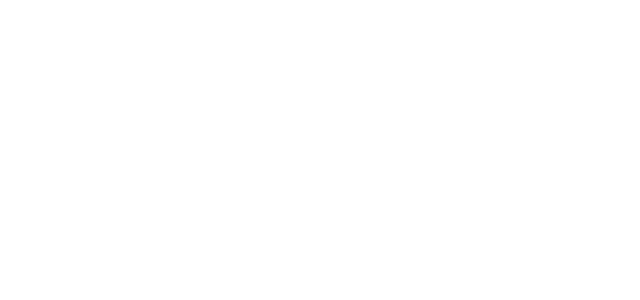
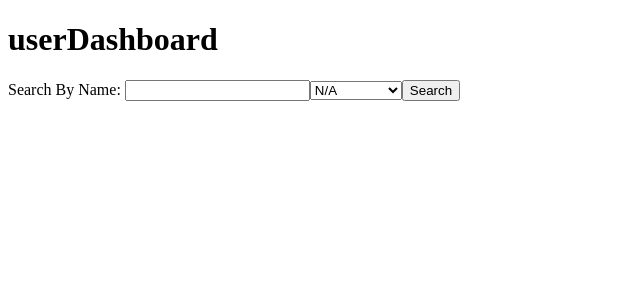
Before and after one commit to TeamSix-ORG/greenfield-project, a React app: page /userdashboard in a window 1280 px wide. Shown: the top 300 px of the page, without its empty margins (0-640 px from the left). Built offline with nearby package versions, Linux system fonts and the light colour scheme; the HTML template or start-up script is replaced by a standard one.

Commit message:
finished basic search method

```diff
--- /dev/null
+++ b/react-client/src/components/userDashboard/eventsList.jsx
@@ -0,0 +1,13 @@
+import React, { Component } from 'react';
+
+class EventsList extends Component {
+    render() {
+        return (
+            <div>
+
+            </div>
+        );
+    }
+}
+
+export default EventsList;
--- /dev/null
+++ b/react-client/src/components/userDashboard/search.jsx
@@ -0,0 +1,72 @@
+import React, { Component } from 'react';
+import $ from 'jquery'
+
+class Search extends Component {
+    constructor(props) {
+        super(props)
+        this.state = {
+            searchInput: "",
+            category: "",
+            filttredEvents: []
+          };
+    }
+
+    // Hndelse the change of state in the input and the options boxes
+  searchIpuntChangeHandler(e) {
+    this.setState({
+      [e.target.name]: e.target.value
+    });
+  }
+  // Submits a ajax request to the server and fetches the data brings back the matched data
+  submitSearchHandler(e) {
+    e.preventDefault();
+    var searchComp = {};
+    searchComp.searchInput = this.state.searchInput;
+    searchComp.category = this.state.category;
+
+    $.ajax({
+      url: "/events",
+      method: "GET",
+      data: searchComp,
+      success: data => {
+        this.updateState(this.state.filttredEvents, data);
+      },
+      error: err => console.log("Error in get request search", err)
+    });
+  }
+  //Updating state of the filttered array
+  updateState(target, data) {
+    this.setState({
+      target: data
+    });
+  }
+    render() {
+        return (
+            <div>
+        <form onSubmit={this.submitSearchHandler.bind(this)}>
+            <label htmlFor="search">Search By Name: </label>
+          <input
+            type="search"
+            name="searchInput"
+            id="searchInput"
+            onChange={this.searchIpuntChangeHandler.bind(this)}
+            value={this.state.searchInput}
+          />
+          <select
+            name="category"
+            value={this.state.category}
+            onChange={this.searchIpuntChangeHandler.bind(this)}
+          >
+            <option value="N/A">N/A</option>
+            <option value="edu">Educational</option>
+            <option value="fun">Fun</option>
+            <option value="sports">Sports</option>
+          </select>
+          <button type="submit">Search</button>
+        </form>
+        </div>
+        );
+    }
+}
+
+export default Search;
--- /dev/null
+++ b/react-client/src/components/userDashboard/userDashboard.jsx
@@ -0,0 +1,20 @@
+import React, { Component } from 'react';
+import Search from './search.jsx';
+import EventsList from './eventsList.jsx'
+
+class UserDashboard extends Component {
+    render() {
+        return (
+            <div>
+                <h1>userDashboard</h1>
+                <Search />
+                <EventsList />
+                <div>
+                    {/* user profile properties */}
+                </div>
+            </div>
+        );
+    }
+}
+
+export default UserDashboard;
--- a/react-client/src/index.jsx
+++ b/react-client/src/index.jsx
@@ -6,6 +6,7 @@
 import Create_user from './components/signup-user.jsx';
 import Create_organizer from './components/signup-organizer.jsx';
 import Login from './components/login.jsx';
+import UserDashboard from './components/userDashboard/userDashboard.jsx'
 
 class App extends React.Component {
 	constructor(props) {
@@ -22,6 +23,7 @@
 						<Route path="/signupuser" component={Create_user} />
 						<Route path="/signuporganizer" component={Create_organizer} />
 						<Route path="/login" component={Login} />
+						<Route path="/userdashboard" component={UserDashboard} />
 					</Switch>
 				</Router>
 			</div>
```
Also changed, not shown: 2 other files (tests, documents, lock files or other folders).
